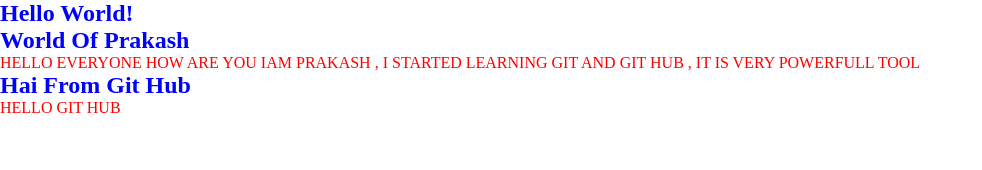
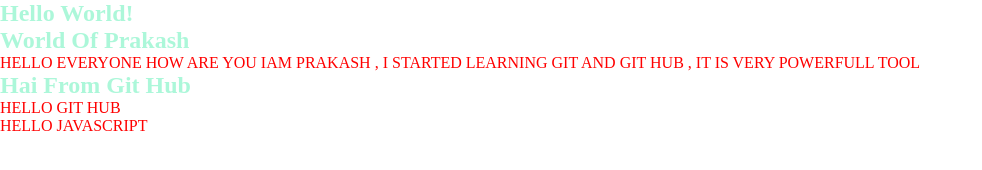
Before and after one commit to PrakashCodeLab/html-project, a plain HTML site: page index.html in a window 1280 px wide. Shown: the whole page, without its empty margins (0-982 px from the left). Drawn offline with Linux system fonts and the light colour scheme.

Commit message:
today commit

```diff
--- a/css/style.css
+++ b/css/style.css
@@ -19,5 +19,5 @@ p{
 h2, h3,h4,h1{
 
  text-transform: capitalize;
- color: blue;
+ color: rgba(21, 233, 148, 0.352);
 }
--- a/index.html
+++ b/index.html
@@ -15,5 +15,6 @@
      <h2>hai from git hub</h2>
     <p>hello git hub</p>
 
+    <p>hello javascript </p>
 </body>
 </html>
```
